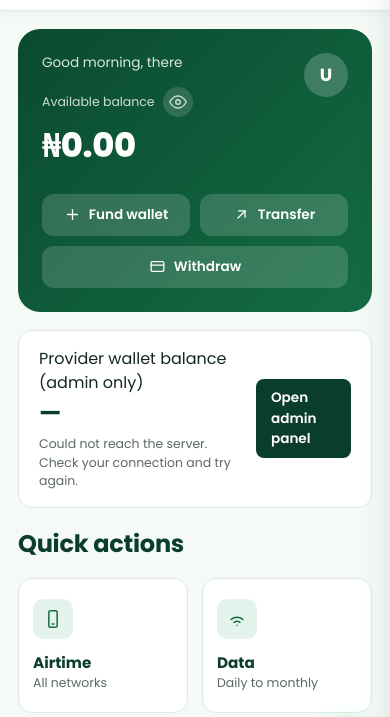
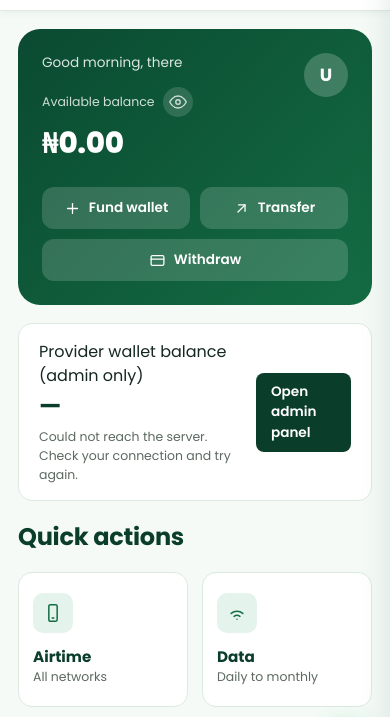
Before and after one commit to somboy015c/almubarak, a plain HTML site: page dashboard.html in a window 390 px wide. Shown: the part 58-775 px from the top of the page. Drawn offline with Linux system fonts and the light colour scheme; no server answers; sample sign-in values are in the browser's storage.

Commit message:
Add files via upload

```diff
--- a/css/style.css
+++ b/css/style.css
@@ -751,11 +751,13 @@ table.tx-table tr:last-child td { border-bottom: none; }
   color: #fff; border-radius: var(--radius-lg); padding: 24px; margin-bottom: 18px;
 }
 .wallet-top { display: flex; justify-content: space-between; align-items: flex-start; gap: 12px; }
+.wallet-top > :first-child { min-width: 0; flex: 1; }
+.wallet-greet { white-space: nowrap; overflow: hidden; text-overflow: ellipsis; }
 .wallet-greet { font-size: 0.85rem; opacity: 0.85; margin-bottom: 14px; }
 .wallet-label { font-size: 0.78rem; opacity: 0.8; display: flex; align-items: center; gap: 8px; }
 .wallet-eye { background: rgba(255,255,255,0.18); border: 0; color: #fff; width: 30px; height: 30px; border-radius: 50%; cursor: pointer; display: inline-flex; align-items: center; justify-content: center; }
 .wallet-eye .icon { stroke: #fff; }
-.wallet-balance { font-family: var(--font-display); font-weight: 800; font-size: 2.1rem; margin: 4px 0 2px; letter-spacing: -0.01em; }
+.wallet-balance { font-family: var(--font-display); font-weight: 800; font-size: clamp(1.45rem, 7.5vw, 2.1rem); overflow-wrap: anywhere; margin: 4px 0 2px; letter-spacing: -0.01em; }
 .wallet-avatar { background: rgba(255,255,255,0.2) !important; color: #fff !important; width: 44px; height: 44px; font-size: 1.1rem; flex-shrink: 0; }
 .wallet-actions { display: flex; gap: 10px; margin-top: 20px; flex-wrap: wrap; }
 .wallet-action {
```
